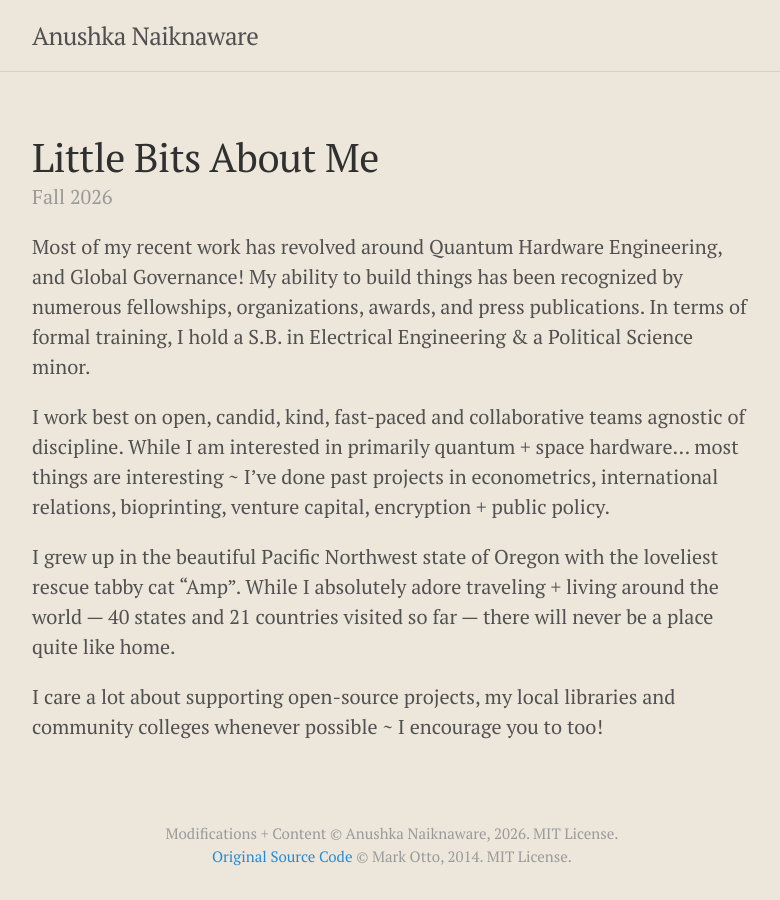
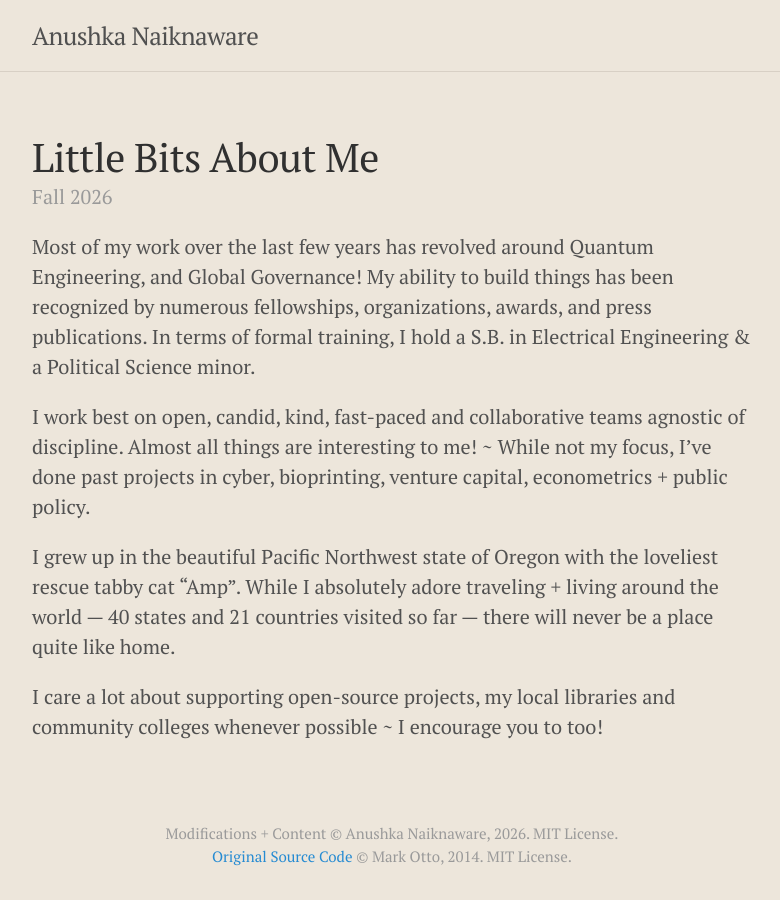
Before and after one commit to anushkanaiknaware/anushkanaiknaware.github.io, a Jekyll site: the page built from _posts/2026-08-21-intro.md, in a window 1280 px wide. Shown: the whole page, without its empty margins (248-1028 px from the left). Built offline with Jekyll 4.4.1, drawn with Linux system fonts in a browser that asks for light colours.

Commit message:
Revise introduction post for clarity and updates

```diff
--- a/_posts/2026-08-21-intro.md
+++ b/_posts/2026-08-21-intro.md
@@ -3,9 +3,9 @@ layout: post
 title: Little Bits About Me
 season: Fall
 ---
-Most of my recent work has revolved around Quantum Hardware Engineering, and Global Governance! My ability to build things has been recognized by numerous fellowships, organizations, awards, and press publications. In terms of formal training, I hold a S.B. in Electrical Engineering & a Political Science minor.
+Most of my work over the last few years has revolved around Quantum Engineering, and Global Governance! My ability to build things has been recognized by numerous fellowships, organizations, awards, and press publications. In terms of formal training, I hold a S.B. in Electrical Engineering & a Political Science minor.
 
-I work best on open, candid, kind, fast-paced and collaborative teams agnostic of discipline. While I am interested in primarily quantum + space hardware... most things are interesting ~ I've done past projects in econometrics, international relations, bioprinting, venture capital, encryption + public policy.
+I work best on open, candid, kind, fast-paced and collaborative teams agnostic of discipline. Almost all things are interesting to me! ~ While not my focus, I've done past projects in cyber, bioprinting, venture capital, econometrics + public policy.
 
 I grew up in the beautiful Pacific Northwest state of Oregon with the loveliest rescue tabby cat "Amp". While I absolutely adore traveling + living around the world — 40 states and 21 countries visited so far — there will never be a place quite like home.
 
```
